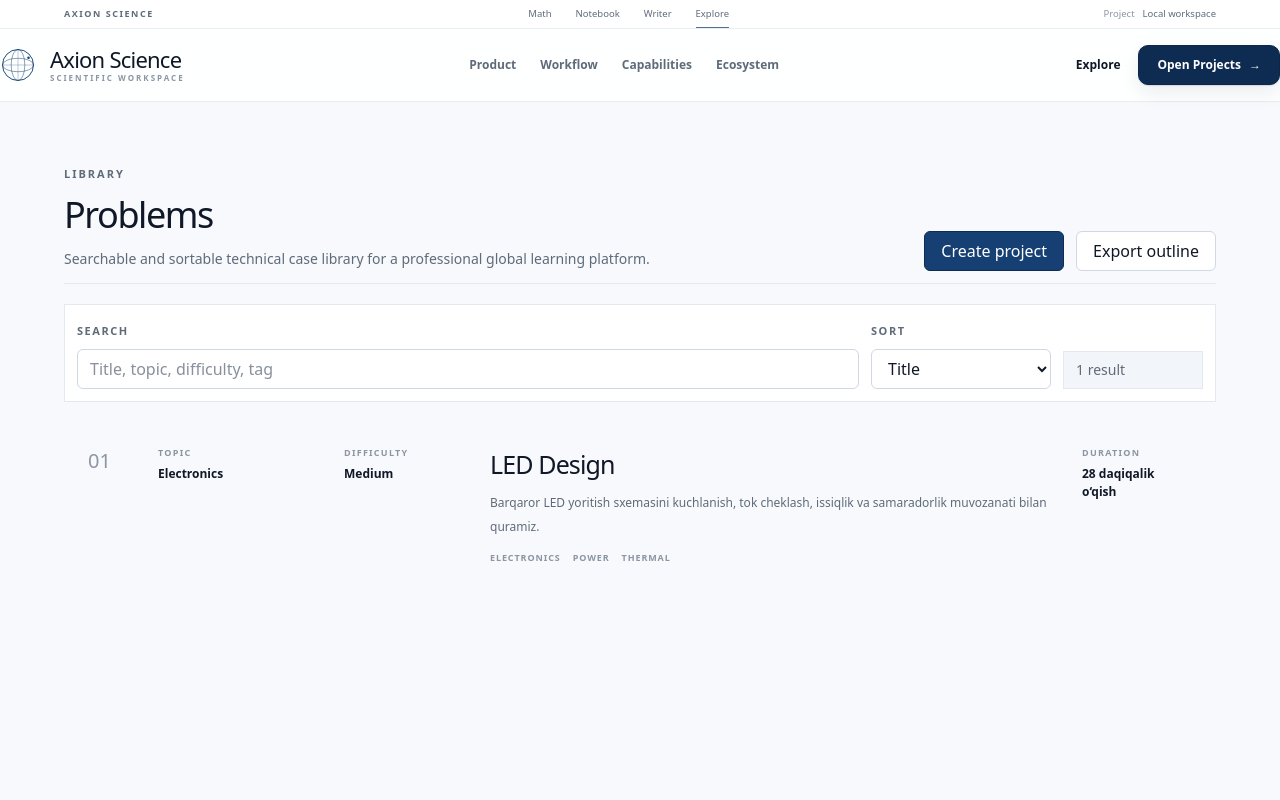
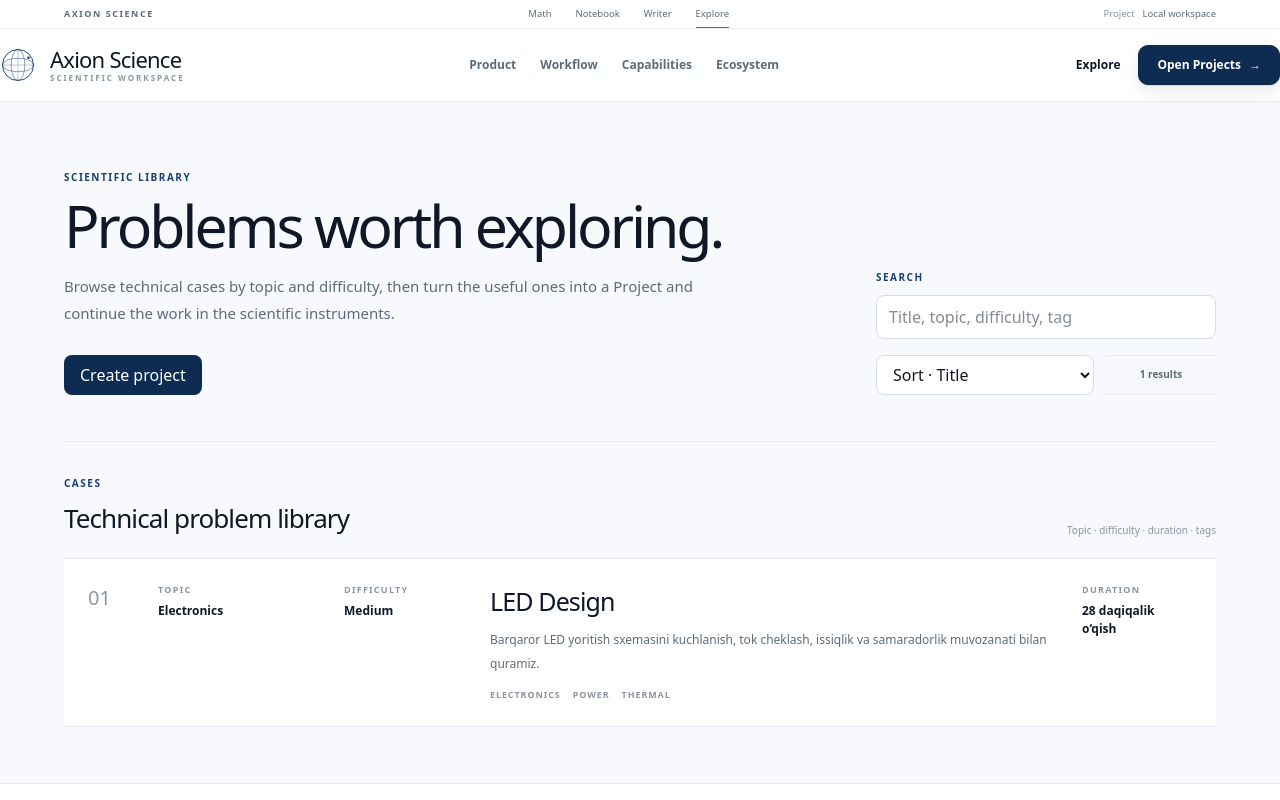
Before and after one commit to AxionSoftware-Inc/Problem-library, a Next.js app: page /problems in a window 1280 px wide. Shown: the top 800 px of the page. Built offline with nearby package versions, Linux system fonts and the light colour scheme; no server answers; a web font is replaced by a local one.

Commit message:
Premiumize Science problem library

```diff
--- a/app/problems/page.tsx
+++ b/app/problems/page.tsx
@@ -5,65 +5,38 @@ import { useRouter } from "next/navigation";
 import { allProblems } from "@/app/data";
 import { ProjectCreateModal } from "@/components/library/project-create-modal";
 import { ProblemDetailCard } from "@/components/problems/problem-detail-card";
-import { PageContainer, PageSection, PageShell } from "@/components/ui/page-shell";
-import { ui } from "@/components/ui/styles";
 
 export default function ProblemsPage() {
   const router = useRouter();
   const [open, setOpen] = useState(() => {
-    if (typeof window === "undefined") {
-      return false;
-    }
-
+    if (typeof window === "undefined") return false;
     return new URLSearchParams(window.location.search).get("create") === "1";
   });
   const [saving, setSaving] = useState(false);
   const [message, setMessage] = useState("");
   const [query, setQuery] = useState("");
   const [sortBy, setSortBy] = useState("title");
-  const [form, setForm] = useState({
-    title: "",
-    topic: "",
-    difficulty: "Medium",
-    description: "",
-  });
+  const [form, setForm] = useState({ title: "", topic: "", difficulty: "Medium", description: "" });
 
   useEffect(() => {
     const params = new URLSearchParams(window.location.search);
-    if (params.get("create") === "1") {
-      router.replace("/problems", { scroll: false });
-    }
+    if (params.get("create") === "1") router.replace("/problems", { scroll: false });
   }, [router]);
 
   const deferredQuery = useDeferredValue(query);
   const filteredProblems = (() => {
     const normalized = deferredQuery.trim().toLowerCase();
     const matches = allProblems.filter((problem) => {
-      if (!normalized) {
-        return true;
-      }
-
-      return [
-        problem.title,
-        problem.topic,
-        problem.difficulty,
-        problem.summary,
-        ...problem.tags,
-      ]
+      if (!normalized) return true;
+      return [problem.title, problem.topic, problem.difficulty, problem.summary, ...problem.tags]
         .join(" ")
         .toLowerCase()
         .includes(normalized);
     });
 
     return [...matches].sort((left, right) => {
-      if (sortBy === "difficulty") {
-        return left.difficulty.localeCompare(right.difficulty);
-      }
-
-      if (sortBy === "topic") {
-        return left.topic.localeCompare(right.topic);
-      }
-
+      if (sortBy === "difficulty") return left.difficulty.localeCompare(right.difficulty);
+      if (sortBy === "topic") return left.topic.localeCompare(right.topic);
       return left.title.localeCompare(right.title);
     });
   })();
@@ -75,14 +48,9 @@ export default function ProblemsPage() {
     try {
       const response = await fetch("http://localhost:8000/api/projects/", {
         method: "POST",
-        headers: {
-          "Content-Type": "application/json",
-        },
+        headers: { "Content-Type": "application/json" },
         body: JSON.stringify({
-          slug: form.title
-            .toLowerCase()
-            .replace(/[^a-z0-9]+/g, "-")
-            .replace(/^-|-$/g, ""),
+          slug: form.title.toLowerCase().replace(/[^a-z0-9]+/g, "-").replace(/^-|-$/g, ""),
           title: form.title,
           topic: form.topic,
           difficulty: form.difficulty,
@@ -91,17 +59,9 @@ export default function ProblemsPage() {
         }),
       });
 
-      if (!response.ok) {
-        throw new Error("Create failed");
-      }
-
+      if (!response.ok) throw new Error("Create failed");
       setMessage("Project created.");
-      setForm({
-        title: "",
-        topic: "",
-        difficulty: "Medium",
-        description: "",
-      });
+      setForm({ title: "", topic: "", difficulty: "Medium", description: "" });
       setOpen(false);
     } catch {
       setMessage("Backend connection failed. Check Django server on port 8000.");
@@ -111,71 +71,50 @@ export default function ProblemsPage() {
   }
 
   return (
-    <PageShell>
-      <PageSection className="pt-5 sm:pt-6">
-        <PageContainer>
-          <section className="space-y-5">
-            <div className="flex flex-col gap-3 border-b border-[var(--color-line)] pb-3 lg:flex-row lg:items-end lg:justify-between">
-              <div className="space-y-3">
-                <p className={ui.overline}>Library</p>
-                <h1 className="text-3xl tracking-[-0.04em] text-[var(--color-text-strong)] sm:text-4xl">
-                  Problems
-                </h1>
-                <p className="max-w-3xl text-sm leading-6 text-[var(--color-muted)]">
-                  Searchable and sortable technical case library for a professional global
-                  learning platform.
-                </p>
-              </div>
-
-              <div className="flex flex-col gap-3 sm:flex-row">
-                <button type="button" className={ui.buttonPrimary} onClick={() => setOpen(true)}>
+    <div className="ax-workspace-root">
+      <main className="ax-work-container">
+        <section className="ax-work-pagehead">
+          <div>
+            <p className="ax-work-kicker">Scientific library</p>
+            <h1 className="ax-work-title">Problems worth exploring.</h1>
+            <p className="ax-work-lead">Browse technical cases by topic and difficulty, then turn the useful ones into a Project and continue the work in the scientific instruments.</p>
+            <div className="mt-7">
+              <button type="button" className="inline-flex h-10 items-center rounded-[var(--ax-work-control-radius)] bg-[var(--ax-accent-strong)] px-4 text-[11px] font-semibold text-white hover:bg-[var(--ax-accent)]" onClick={() => setOpen(true)}>
                 Create project
-                </button>
-                <button type="button" className={ui.buttonSecondary}>
-                  Export outline
               </button>
             </div>
           </div>
-
-            <div className="grid gap-3 border border-[var(--color-line)] bg-[var(--color-surface)] p-3 lg:grid-cols-[minmax(0,1fr)_180px_140px] lg:items-end">
+          <div className="space-y-4">
             <div>
-                <label htmlFor="problem-search" className={ui.caption}>
-                  Search
-                </label>
+              <label htmlFor="problem-search" className="ax-work-kicker text-[var(--ax-text-faint)]">Search</label>
               <input
                 id="problem-search"
                 value={query}
                 onChange={(event) => setQuery(event.target.value)}
                 placeholder="Title, topic, difficulty, tag"
-                  className={`${ui.input} mt-2`}
+                className="ax-work-input mt-2 h-11 w-full px-3 text-sm"
               />
             </div>
-
-              <div>
-                <label htmlFor="problem-sort" className={ui.caption}>
-                  Sort
-                </label>
-                <select
-                  id="problem-sort"
-                  value={sortBy}
-                  onChange={(event) => setSortBy(event.target.value)}
-                  className={`${ui.input} mt-2`}
-                >
-                  <option value="title">Title</option>
-                  <option value="topic">Topic</option>
-                  <option value="difficulty">Difficulty</option>
+            <div className="grid grid-cols-[minmax(0,1fr)_110px] gap-3">
+              <select id="problem-sort" value={sortBy} onChange={(event) => setSortBy(event.target.value)} className="ax-work-select h-10 px-3 text-[11px] font-semibold">
+                <option value="title">Sort · Title</option>
+                <option value="topic">Sort · Topic</option>
+                <option value="difficulty">Sort · Difficulty</option>
               </select>
-              </div>
-
-              <div className="border border-[var(--color-line-soft)] bg-[var(--color-surface-soft)] px-3 py-2 text-sm text-[var(--color-muted)]">
-                {filteredProblems.length} result{filteredProblems.length === 1 ? "" : "s"}
+              <div className="flex h-10 items-center justify-center border-y border-[var(--ax-work-line)] text-[10px] font-semibold text-[var(--ax-text-soft)]">
+                {filteredProblems.length} results
               </div>
             </div>
+          </div>
+        </section>
 
-            <div className="grid gap-3">
-              {filteredProblems.map((problem, index) => (
-                <ProblemDetailCard key={problem.id} index={index} problem={problem} />
-              ))}
+        <section className="ax-work-section">
+          <div className="mb-5 flex items-end justify-between gap-5">
+            <div><div className="ax-work-kicker">Cases</div><div className="mt-2 font-[family-name:var(--ax-font-display)] text-[26px] tracking-[-0.035em]">Technical problem library</div></div>
+            <div className="hidden text-[10px] text-[var(--ax-text-faint)] md:block">Topic · difficulty · duration · tags</div>
+          </div>
+          <div className="ax-work-list">
+            {filteredProblems.map((problem, index) => <ProblemDetailCard key={problem.id} index={index} problem={problem} />)}
           </div>
         </section>
 
@@ -188,8 +127,7 @@ export default function ProblemsPage() {
           onSubmit={createProject}
           onChange={(field, value) => setForm((current) => ({ ...current, [field]: value }))}
         />
-        </PageContainer>
-      </PageSection>
-    </PageShell>
+      </main>
+    </div>
   );
 }
```
Lines whose indentation alone changed are shown as unchanged.
